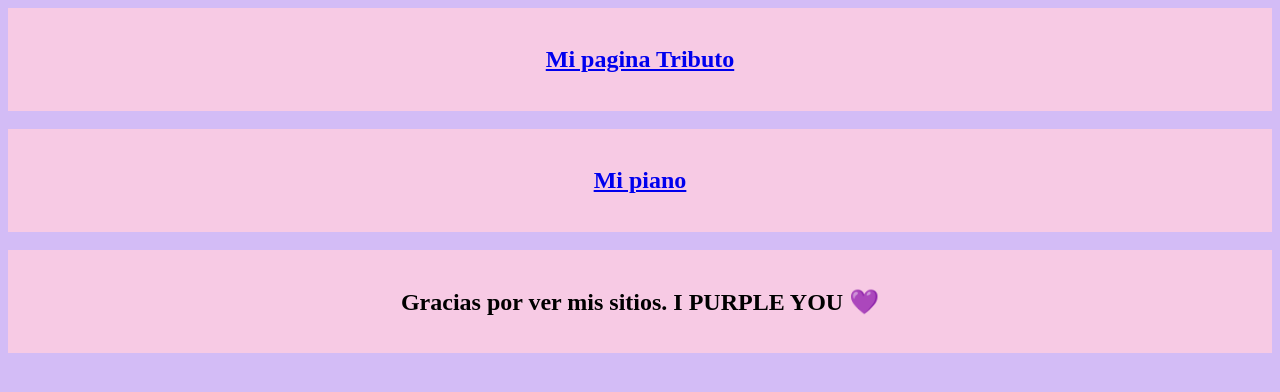
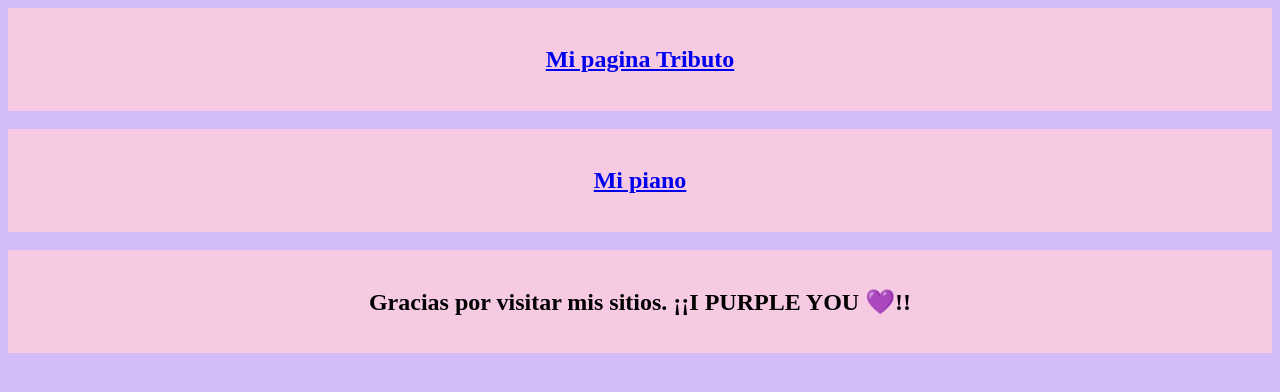
Before and after one commit to SadiaGonzalez/SadiaGonzalez.github.io, a plain HTML site: page index.html in a window 1280 px wide. Drawn offline with Linux system fonts and the light colour scheme.

Commit message:
Update index.html

```diff
--- a/index.html
+++ b/index.html
@@ -36,7 +36,7 @@
 <br>
       <article>
         <br>
-        <H2> Gracias por ver mis sitios. I PURPLE YOU 💜</a></H2>
+        <H2> Gracias por visitar mis sitios. ¡¡I PURPLE YOU 💜!!</a></H2>
         <br>
       </article>
 
```
